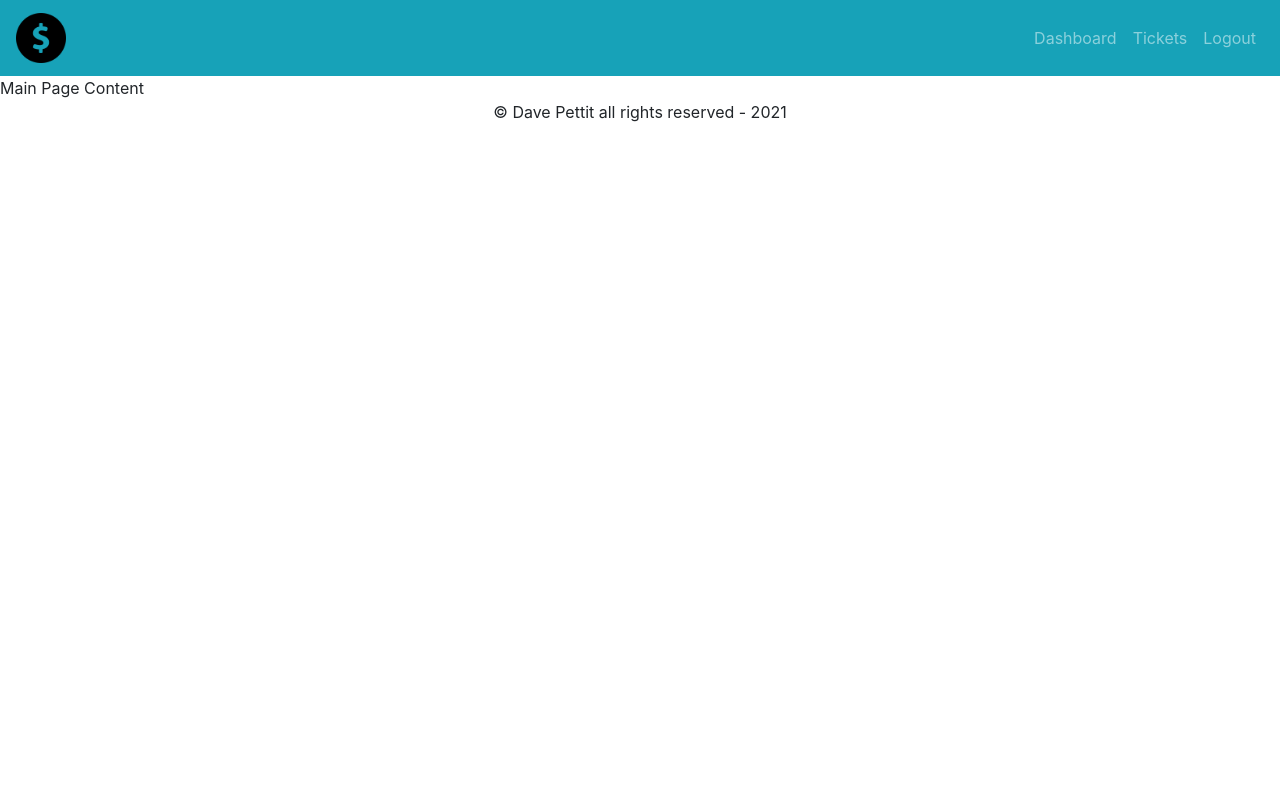
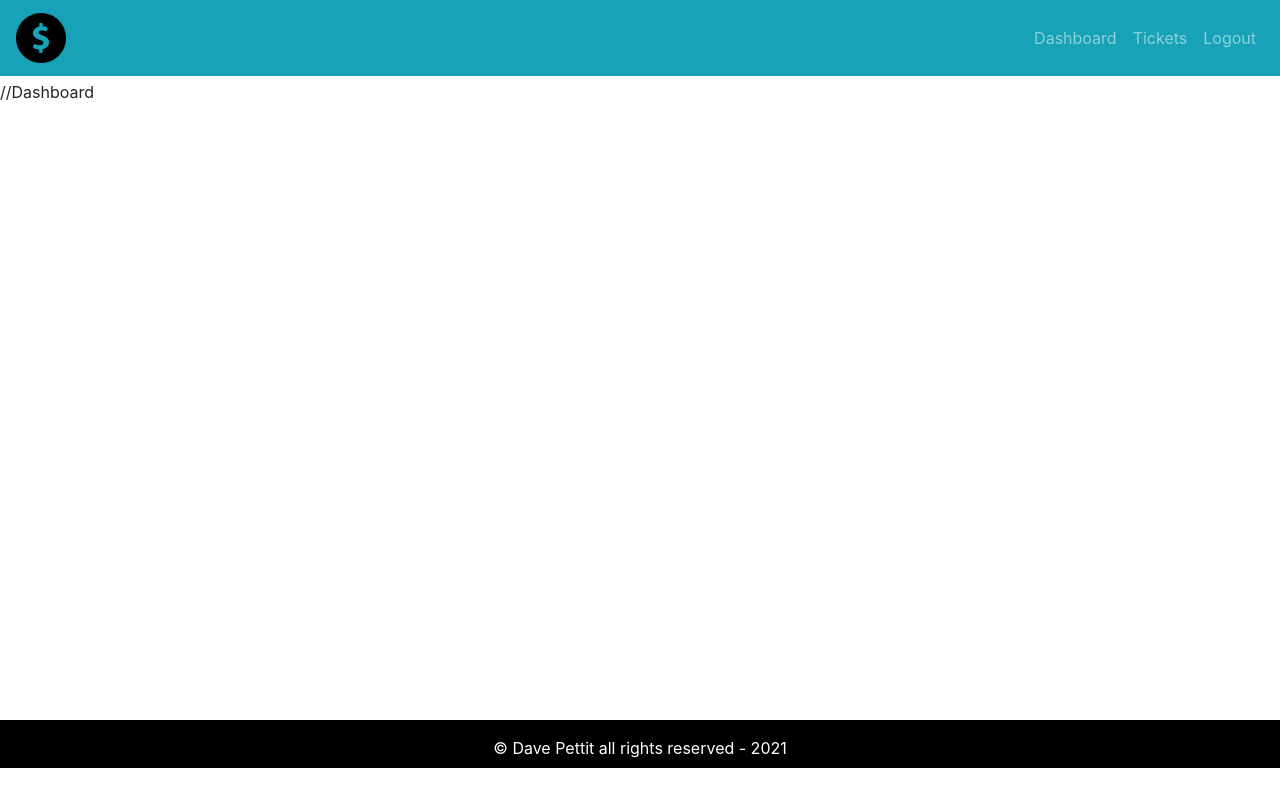
Before and after one commit to Dkpettit/crm-frontend, a React (Create React App) app: page / in a window 1280 px wide. Built offline with nearby package versions, Linux system fonts and the light colour scheme.

Commit message:
layout added

```diff
--- a/src/App.css
+++ b/src/App.css
@@ -0,0 +1,21 @@
+.default-layout {
+    display: grid;
+    grid-template-rows: 80px auto 3rem;
+    grid-template-areas: "header" "main" "footer";
+}
+
+.header {
+    grid-area: header;
+}
+
+.main {
+    grid-area: main;
+    min-height: 80vh;
+}
+
+.footer {
+    grid-area: footer;
+    background: black;
+    padding: 1rem;
+    color: white;
+}
--- a/src/App.js
+++ b/src/App.js
@@ -21,7 +21,11 @@ function App() {
   return (
     <div className="App">
       {/* <Entry /> */}
-      <DefaultLayout />
+      <DefaultLayout>
+
+        //Dashboard
+
+      </DefaultLayout>
     </div>
   );
 }
--- a/src/layout/DefaultLayout.js
+++ b/src/layout/DefaultLayout.js
@@ -2,13 +2,13 @@ import React from "react";
 import { Footer } from "./partials/Footer.comp";
 import { Header } from "./partials/Header.comp";
 
-export const DefaultLayout = () => {
+export const DefaultLayout = ({children}) => {
     return (
       <div className="default-layout">
-        <div className="header">
+        <header className="header">
           <Header />
-        </div>
-        <div className="main">Main Page Content</div>
+        </header>
+        <div className="main">{children}</div>
         <div className="footer">
           <Footer />
         </div>
```
